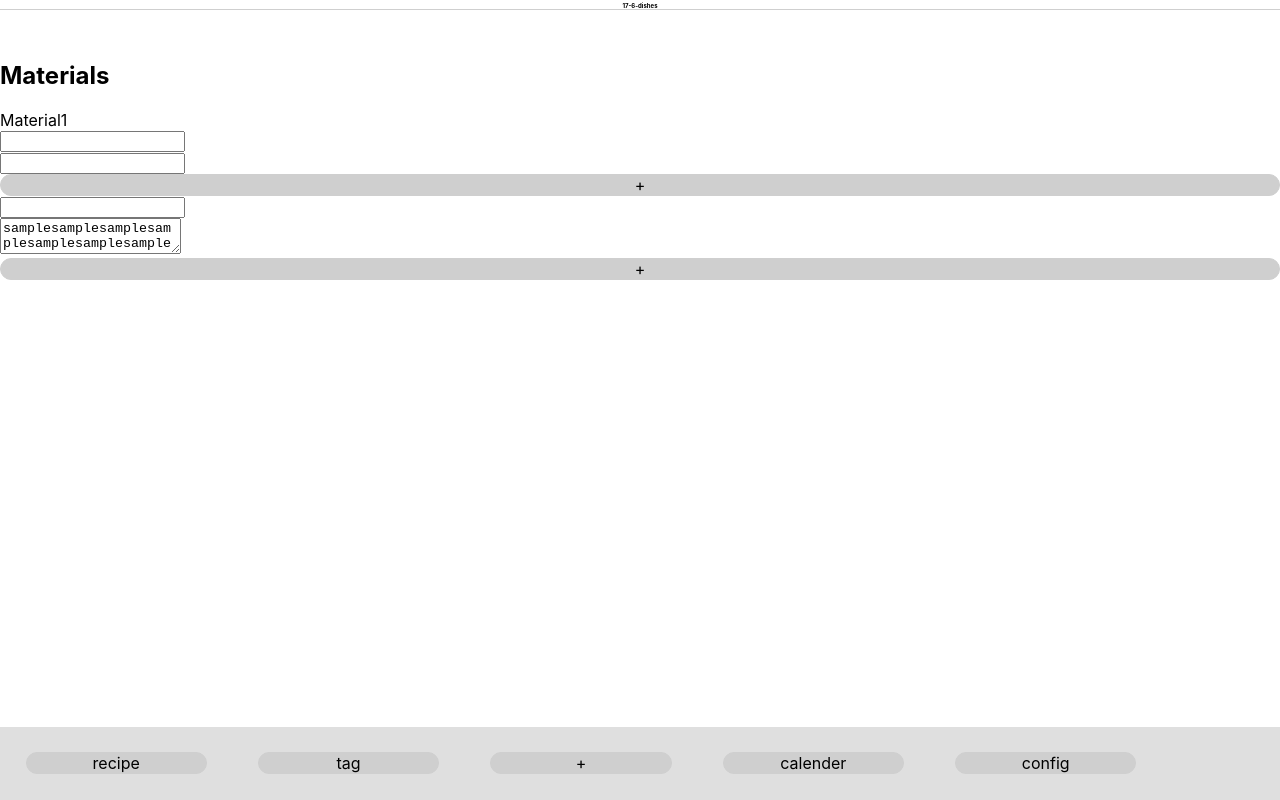
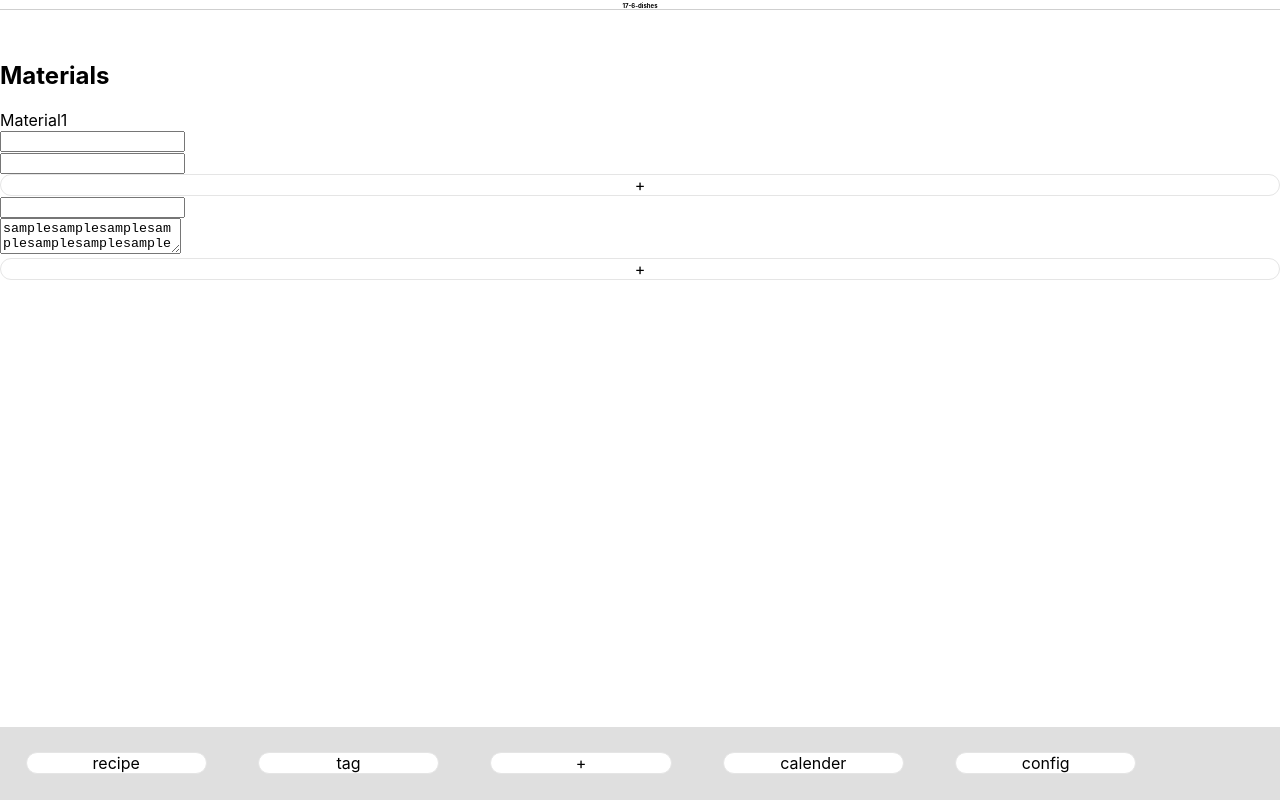
Before and after one commit to ndjndj/dishes-with-react, a React (Create React App) app: page /add in a window 1280 px wide. Built offline with nearby package versions, Linux system fonts and the light colour scheme.

Commit message:
button.css

```diff
--- a/src/styles/button.css
+++ b/src/styles/button.css
@@ -1,6 +1,6 @@
 .btn {
-    border: 1px solid #CFCFCF;
-    background-color: #CFCFCF;
+    border: 1px solid #E5E5E5;
+    background-color: #FFFFFF;
     border-radius: 30px;
     text-align: center;
 }
```
